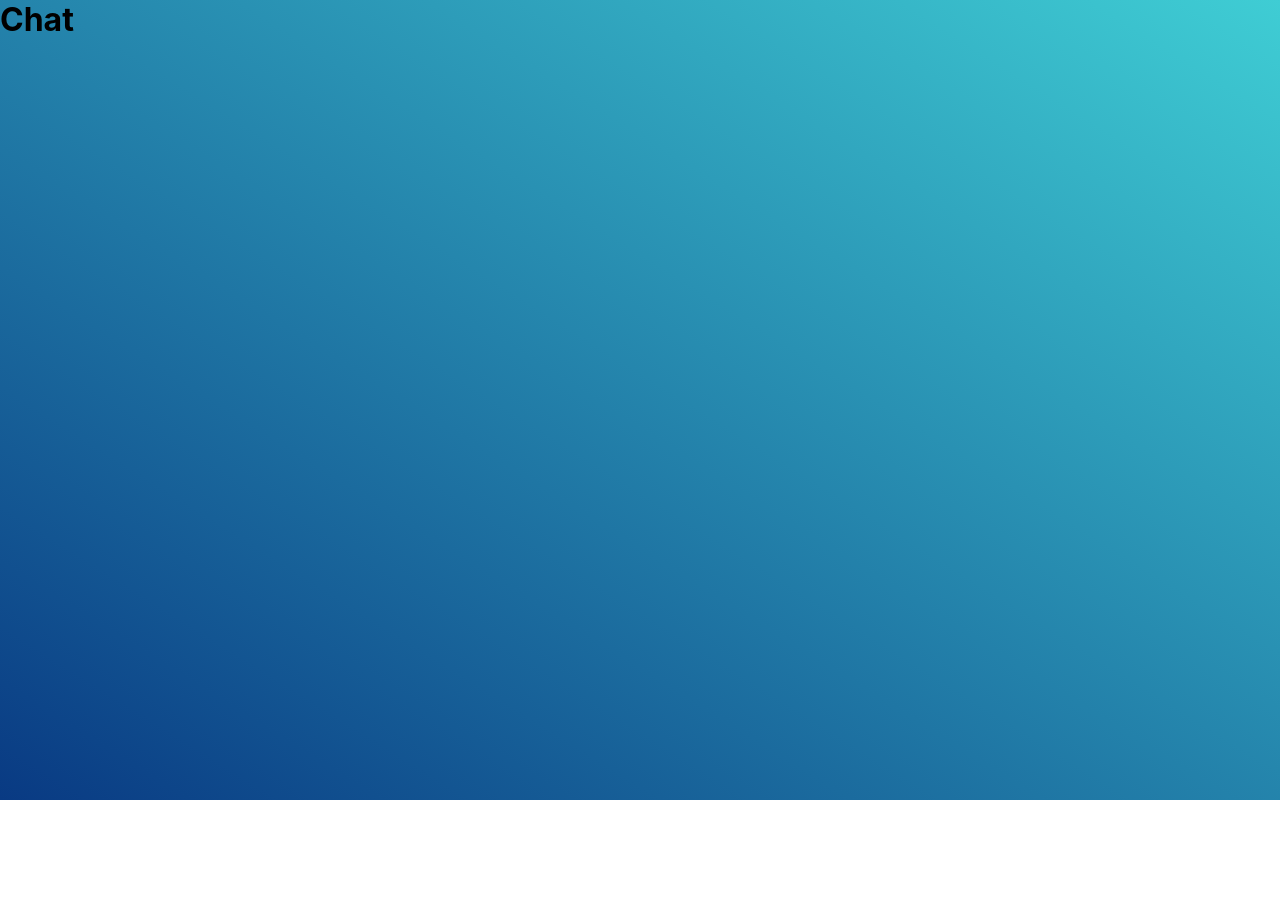
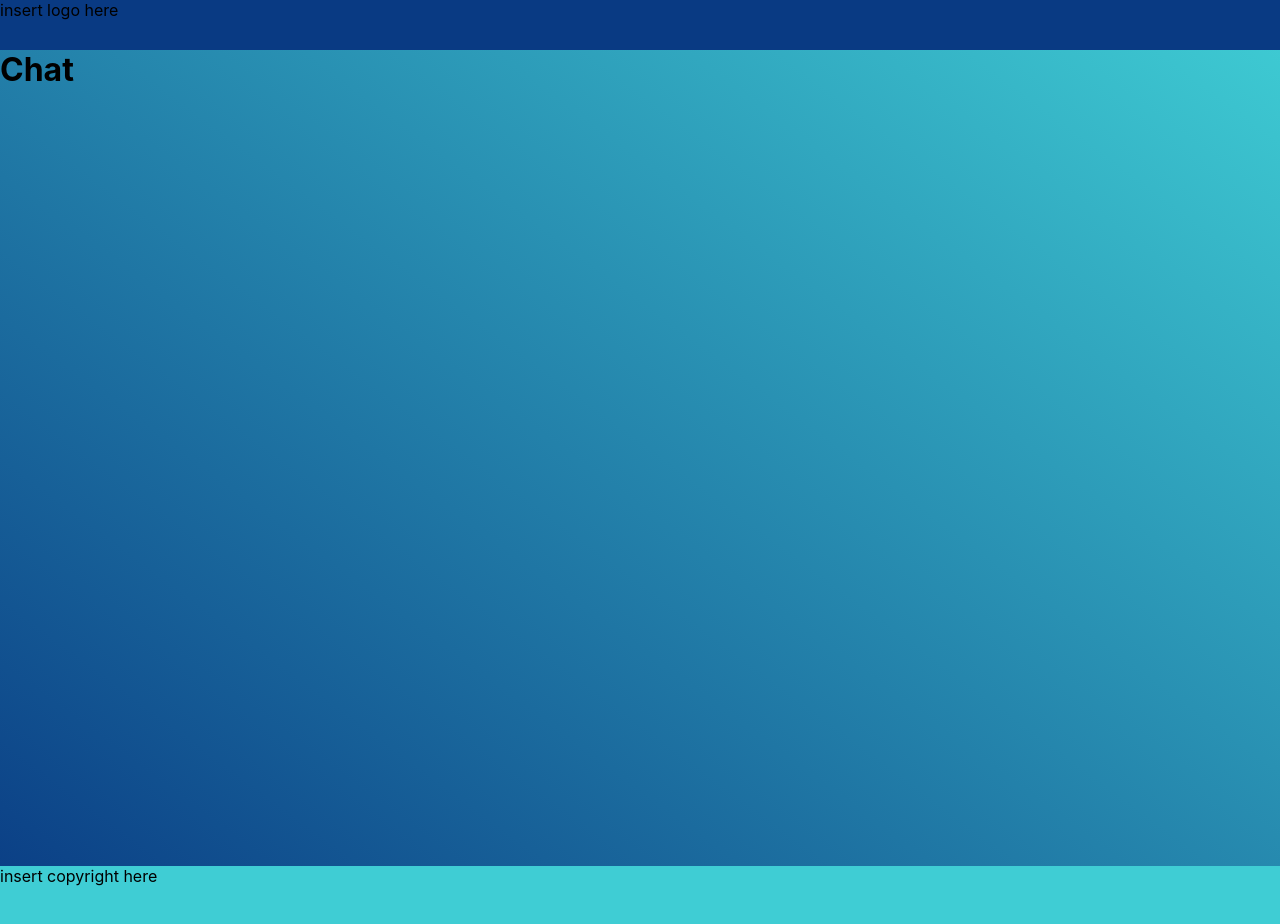
Before and after one commit to EmilyRoseCotter/chatable-front-end, a React (Create React App) app: page / in a window 1280 px wide. Shown: the top 924 px of the page. Before the commit the page ends 800 px from the top, so only its background shows below. Built offline with nearby package versions, Linux system fonts and the light colour scheme.

Commit message:
added and applied background colours to header and footer

```diff
--- a/src/components/App.js
+++ b/src/components/App.js
@@ -1,5 +1,7 @@
 import React from "react";
 import "../styles/App.css";
+import Header from "./Header";
+import Footer from "./Footer";
 import Home from "./HomePage/HomePage";
 import getClassName from "../helpers/helpers";
 
@@ -12,7 +14,9 @@ const myStyles = {
 function App() {
   return (
     <div className={`App ${getClassName(myStyles)}`}>
+      <Header />
       <Home />
+      <Footer />
     </div>
   );
 }
--- a/src/components/Footer.js
+++ b/src/components/Footer.js
@@ -0,0 +1,19 @@
+import React from "react";
+import "../styles/Footer.css";
+import getClassName from "../helpers/helpers";
+
+const myFooterStyles = {
+  sunrise: "sunrise-footer",
+  afternoon: "afternoon-footer",
+  sunset: "sunset-footer",
+};
+
+function Footer() {
+  return (
+    <div className={`Footer ${getClassName(myFooterStyles)}`}>
+      <p className="copyright">insert copyright here</p>
+    </div>
+  );
+}
+
+export default Footer;
--- a/src/components/Header.js
+++ b/src/components/Header.js
@@ -0,0 +1,19 @@
+import React from "react";
+import "../styles/Header.css";
+import getClassName from "../helpers/helpers";
+
+const myHeaderStyles = {
+  sunrise: "sunrise-header",
+  afternoon: "afternoon-header",
+  sunset: "sunset-header",
+};
+
+function Header() {
+  return (
+    <div className={`Header ${getClassName(myHeaderStyles)}`}>
+      <p className="logo-filler">insert logo here</p>
+    </div>
+  );
+}
+
+export default Header;
--- a/src/components/HomePage/HomePage.js
+++ b/src/components/HomePage/HomePage.js
@@ -3,7 +3,7 @@ import "../../styles/HomePage.css";
 
 function Home() {
   return (
-    <div>
+    <div className="HomePage">
       <h1 className="heading">Chat</h1>
     </div>
   );
--- /dev/null
+++ b/src/styles/Footer.css
@@ -0,0 +1,18 @@
+.sunrise-footer {
+    background-color: #FFA700;
+    height: 80px;
+  }
+
+  .afternoon-footer {
+    background-color: #3FCDD4;
+    height: 80px;
+  }
+
+  .sunset-footer {
+    background-color: #6A0D83;
+    height: 80px;
+  }
+
+  .copyright {
+    margin-bottom: 0;
+  }
--- /dev/null
+++ b/src/styles/Header.css
@@ -0,0 +1,18 @@
+.sunrise-header {
+  background-color: #FF6700;
+  height: 50px;
+}
+
+.afternoon-header {
+  background-color: #093A83;
+  height: 50px;
+}
+
+.sunset-header {
+  background-color: #EE808B;
+  height: 50px;
+}
+
+.logo-filler {
+  margin-top: 0;
+}
--- a/src/styles/HomePage.css
+++ b/src/styles/HomePage.css
@@ -1,3 +1,7 @@
+.HomePage {
+  height: 100vh;
+}
+
 .heading {
   margin-top: 0;
 }
```
